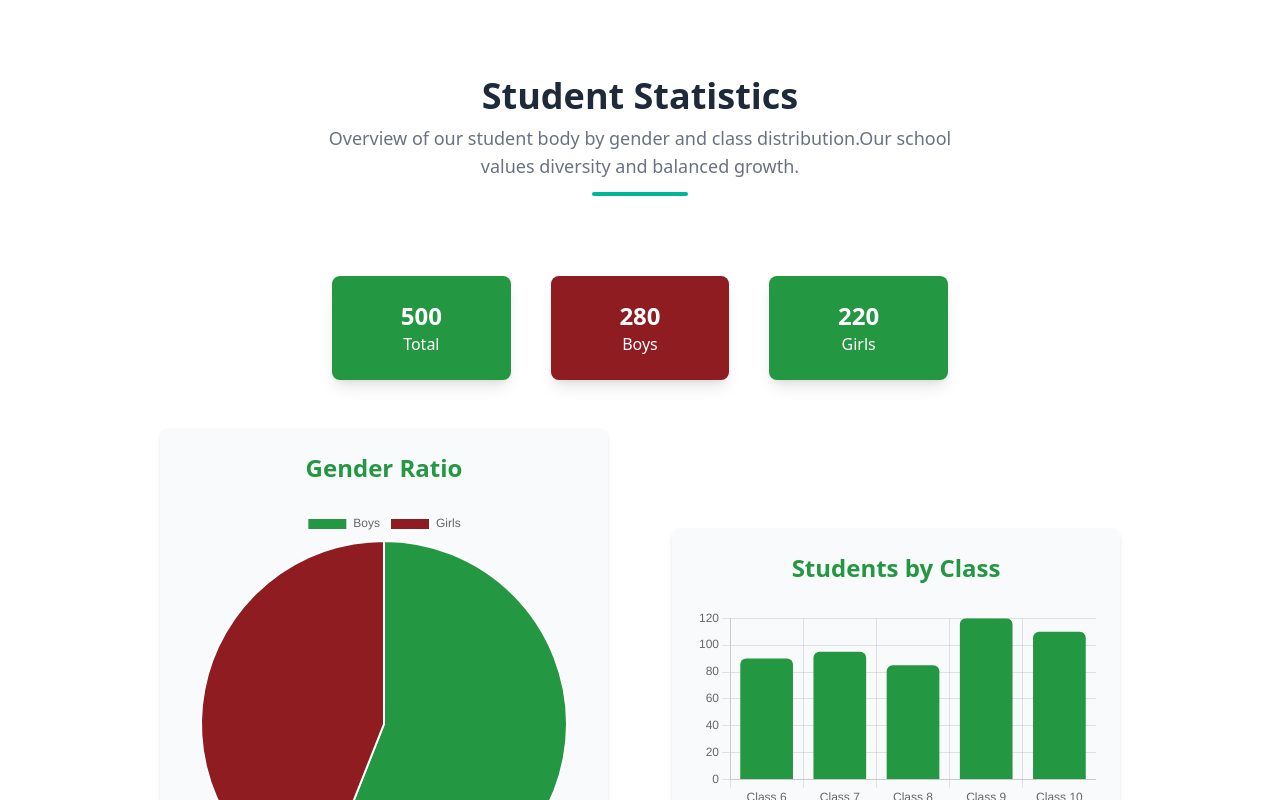
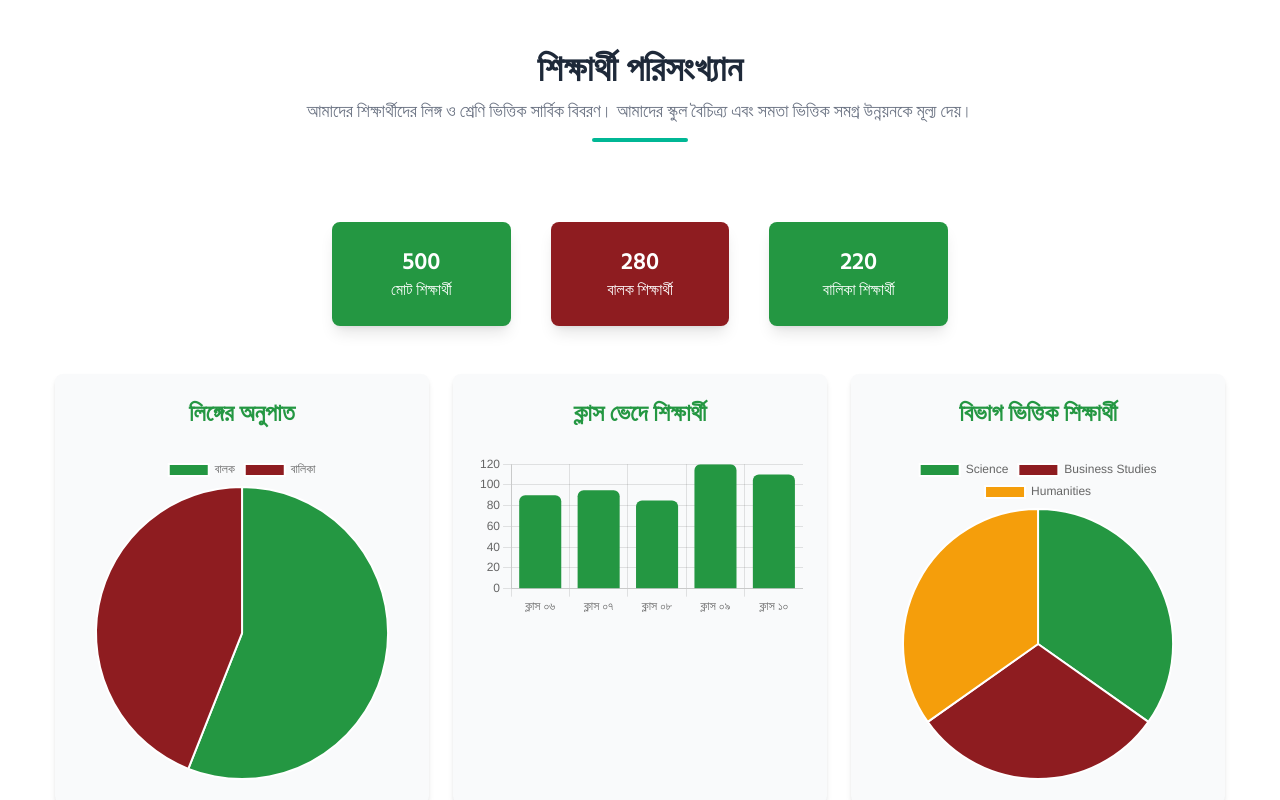
Before and after one commit to jahidul2004/src-sim-school, a React (Vite) app: page / in a window 1280 px wide. Shown: the part 3420-4220 px from the top of the page. Built offline with nearby package versions, Linux system fonts and the light colour scheme.

Commit message:
Another some section bangla converted.

```diff
--- a/index.html
+++ b/index.html
@@ -8,14 +8,24 @@
         <link rel="preconnect" href="https://fonts.googleapis.com" />
         <link rel="preconnect" href="https://fonts.gstatic.com" crossorigin />
         <link
-            href="https://fonts.googleapis.com/css2?family=Inter:ital,opsz,wght@0,14..32,100..900;1,14..32,100..900&family=Roboto+Slab:wght@100..900&display=swap"
+            href="https://fonts.googleapis.com/css2?family=Hind+Siliguri:wght@300;400;500;600;700&display=swap"
             rel="stylesheet"
         />
         <!-- Fonts importing end -->
-        <title>Home | SRC SIM School</title>
+
+        <!-- Styles -->
+        <style>
+            .bangla-font {
+                font-family: "Hind Siliguri", sans-serif;
+                font-weight: 400;
+                font-style: normal;
+            }
+        </style>
+        <!-- Styles end -->
+        <title>হোম | SRC SIM উচ্চ বিদ্যালয়</title>
     </head>
     <body>
-        <div id="root"></div>
+        <div class="bangla-font" id="root"></div>
         <script type="module" src="/src/main.jsx"></script>
     </body>
 </html>
--- a/src/pages/home/studentStatistics/StudentStatistics.jsx
+++ b/src/pages/home/studentStatistics/StudentStatistics.jsx
@@ -1,4 +1,3 @@
-import { useState } from "react";
 import {
     Chart as ChartJS,
     ArcElement,
@@ -21,24 +20,31 @@ ChartJS.register(
 );
 
 const StudentStatistics = () => {
-    // Demo Data
+    // Demo Student Data
     const totalStudents = 500;
     const boys = 280;
     const girls = 220;
+
     const classData = {
-        "Class 6": 90,
-        "Class 7": 95,
-        "Class 8": 85,
-        "Class 9": 120,
-        "Class 10": 110,
+        "ক্লাস ০৬": 90,
+        "ক্লাস ০৭": 95,
+        "ক্লাস ০৮": 85,
+        "ক্লাস ০৯": 120,
+        "ক্লাস ১০": 110,
     };
 
-    // Pie chart data for Gender Ratio
+    const departmentData = {
+        Science: 80,
+        "Business Studies": 70,
+        Humanities: 80,
+    };
+
+    // Gender Pie Chart Data
     const genderData = {
-        labels: ["Boys", "Girls"],
+        labels: ["বালক", "বালিকা"],
         datasets: [
             {
-                label: "Students",
+                label: "শিক্ষার্থী",
                 data: [boys, girls],
                 backgroundColor: ["#249742", "#8E1C20"],
                 hoverOffset: 30,
@@ -46,12 +52,12 @@ const StudentStatistics = () => {
         ],
     };
 
-    // Bar chart data for Class wise students
+    // Class-wise Bar Chart Data
     const barData = {
         labels: Object.keys(classData),
         datasets: [
             {
-                label: "Number of Students",
+                label: "শিক্ষার্থীর সংখ্যা",
                 data: Object.values(classData),
                 backgroundColor: "#249742",
                 borderRadius: 6,
@@ -59,50 +65,61 @@ const StudentStatistics = () => {
         ],
     };
 
+    // Department-wise Pie Chart Data
+    const departmentPieData = {
+        labels: Object.keys(departmentData),
+        datasets: [
+            {
+                label: "ডিপার্টমেন্ট",
+                data: Object.values(departmentData),
+                backgroundColor: ["#249742", "#8E1C20", "#f59e0b"],
+                hoverOffset: 30,
+            },
+        ],
+    };
+
     return (
         <section className="px-6 py-10 bg-white rounded-lg">
-            <h2 className="text-4xl font-bold text-[#249742] mb-3 text-center"></h2>
-            <p className="text-center text-gray-600 mb-10 max-w-xl mx-auto"></p>
-
+            {/* Section Header */}
             <div className="w-[95%] mx-auto my-10 md:my-20">
                 <SectionHeader
-                    title={"Student Statistics"}
+                    title={"শিক্ষার্থী পরিসংখ্যান"}
                     subtitle={
-                        "Overview of our student body by gender and class distribution.Our school values diversity and balanced growth."
+                        "আমাদের শিক্ষার্থীদের লিঙ্গ ও শ্রেণি ভিত্তিক সার্বিক বিবরণ। আমাদের স্কুল বৈচিত্র্য এবং সমতা ভিত্তিক সমগ্র উন্নয়নকে মূল্য দেয়।"
                     }
-                ></SectionHeader>
+                />
             </div>
 
-            {/* Top Summary */}
+            {/* Summary Boxes */}
             <div className="w-[95%] md:w-[50%] mx-auto grid grid-cols-3 gap-2 md:gap-5 lg:gap-10 mb-12">
                 <div className="bg-[#249742] text-white rounded-lg px-8 py-6 shadow-lg text-center">
                     <h3 className="text-2xl font-semibold">{totalStudents}</h3>
-                    <p>Total</p>
+                    <p>মোট শিক্ষার্থী</p>
                 </div>
-                <div className="bg-[#8E1C20] text-white rounded-lg px-8 py-6 shadow-lg  text-center">
+                <div className="bg-[#8E1C20] text-white rounded-lg px-8 py-6 shadow-lg text-center">
                     <h3 className="text-2xl font-semibold">{boys}</h3>
-                    <p>Boys</p>
+                    <p>বালক শিক্ষার্থী</p>
                 </div>
-                <div className="bg-[#249742] text-white rounded-lg px-8 py-6 shadow-lg  text-center">
+                <div className="bg-[#249742] text-white rounded-lg px-8 py-6 shadow-lg text-center">
                     <h3 className="text-2xl font-semibold">{girls}</h3>
-                    <p>Girls</p>
+                    <p>বালিকা শিক্ষার্থী</p>
                 </div>
             </div>
 
-            {/* Charts Container */}
-            <div className="flex flex-col md:flex-row gap-4 md:gap-8 lg:gap-16 items-center justify-center">
-                {/* Gender Pie Chart */}
-                <div className="w-full md:w-1/2 max-w-md bg-[#f9fafb] p-6 rounded-lg shadow-md">
+            {/* Chart Section */}
+            <div className="grid grid-cols-1 md:grid-cols-3 gap-6 items-start justify-center w-[95%] mx-auto">
+                {/* Gender Pie */}
+                <div className="bg-[#f9fafb] p-6 rounded-lg shadow-md">
                     <h3 className="text-2xl font-semibold text-center mb-6 text-[#249742]">
-                        Gender Ratio
+                        লিঙ্গের অনুপাত
                     </h3>
                     <Pie data={genderData} />
                 </div>
 
-                {/* Class-wise Bar Chart */}
-                <div className="w-full md:w-1/2 max-w-md bg-[#f9fafb] p-6 rounded-lg shadow-md">
+                {/* Class Bar */}
+                <div className="bg-[#f9fafb] p-6 rounded-lg shadow-md h-full">
                     <h3 className="text-2xl font-semibold text-center mb-6 text-[#249742]">
-                        Students by Class
+                        ক্লাস ভেদে শিক্ষার্থী
                     </h3>
                     <Bar
                         data={barData}
@@ -114,11 +131,19 @@ const StudentStatistics = () => {
                             scales: {
                                 y: {
                                     beginAtZero: true,
-                                    stepSize: 20,
+                                    ticks: { stepSize: 20 },
                                 },
                             },
                         }}
                     />
+                </div>
+
+                {/* Department Pie */}
+                <div className="bg-[#f9fafb] p-6 rounded-lg shadow-md">
+                    <h3 className="text-2xl font-semibold text-center mb-6 text-[#249742]">
+                        বিভাগ ভিত্তিক শিক্ষার্থী
+                    </h3>
+                    <Pie data={departmentPieData} />
                 </div>
             </div>
         </section>
```
